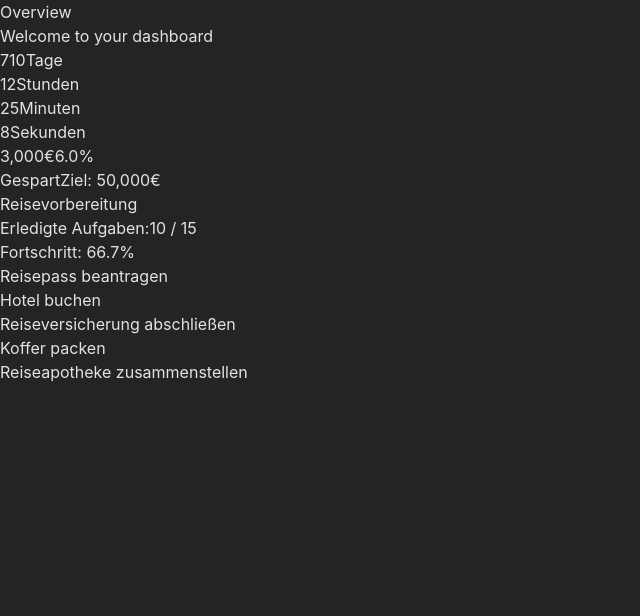
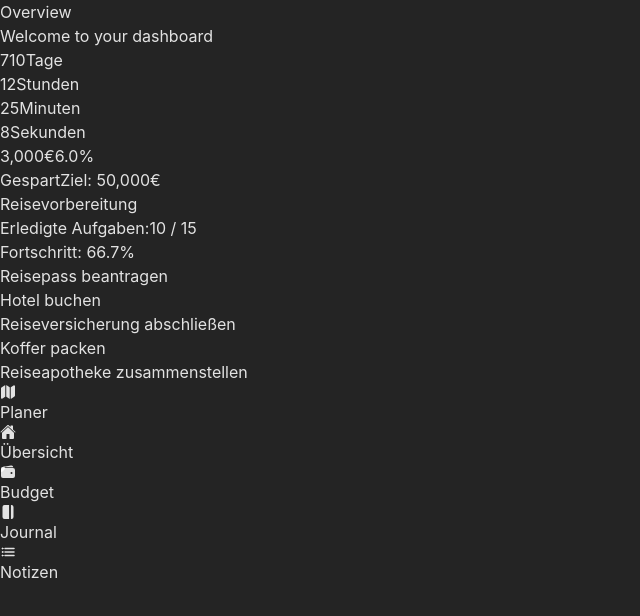
Before and after one commit to Johann-Haslinger/gewinner, a React (Vite) app: page / in a window 1280 px wide. Shown: the top 616 px of the page, without its empty margins (0-640 px from the left). Built offline with nearby package versions, Linux system fonts and the light colour scheme.

Commit message:
feat: implement tab bar

```diff
--- a/package.json
+++ b/package.json
@@ -15,6 +15,7 @@
     "lucide-react": "^0.471.0",
     "react": "^18.3.1",
     "react-dom": "^18.3.1",
+    "react-icons": "^5.4.0",
     "react-router": "^7.1.1",
     "react-router-dom": "^7.1.1",
     "uuid": "^11.0.3"
--- a/src/App.tsx
+++ b/src/App.tsx
@@ -1,16 +1,16 @@
 import { BrowserRouter, Route, Routes } from "react-router";
 import { ThemeColorSwitcher } from "./common/components";
-import { useDisableScrollAndZoom } from "./common/hooks";
+import { useDisableZoomAndScroll } from "./common/hooks";
+import { TabBar } from "./components/navigation";
 import { BudgetTracker, Journal, Notes, NotFound, Overview, TripPlanner } from "./pages";
 
 const App = () => {
-  useDisableScrollAndZoom();
+  useDisableZoomAndScroll();
 
   return (
-    <div>
+    <BrowserRouter>
       <ThemeColorSwitcher />
 
-      <BrowserRouter>
       <Routes>
         <Route path="/" element={<Overview />} />
         <Route path="/journal" element={<Journal />} />
@@ -20,8 +20,9 @@ const App = () => {
 
         <Route path="*" element={<NotFound />} />
       </Routes>
+
+      <TabBar />
     </BrowserRouter>
-    </div>
   );
 };
 
--- a/src/common/components/Header.tsx
+++ b/src/common/components/Header.tsx
@@ -1,7 +1,7 @@
 const Header = ({ title, subtitle }: { title: string; subtitle: string }) => {
   return (
     <div>
-      <div className="text-3xl font-bold mt-8 mb-1 text-black dark:text-white">{title}</div>
+      <div className="text-3xl font-bold mt-12 mb-1 text-black dark:text-white">{title}</div>
       <div className="text-gray-500 mb-4 dark:text-gray-400">{subtitle}</div>
     </div>
   );
--- a/src/common/components/View.tsx
+++ b/src/common/components/View.tsx
@@ -1,7 +1,7 @@
 import { PropsWithChildren } from "react";
 
 const View = ({ children }: PropsWithChildren) => {
-  return <div className="container bg-white dark:bg-black p-4 h-screen overflow-y-scroll pb-40">{children}</div>;
+  return <div data-scrollable className="container bg-white dark:bg-black p-4 h-screen overflow-y-scroll pb-40">{children}</div>;
 };
 
 export default View;
--- a/src/common/hooks/index.ts
+++ b/src/common/hooks/index.ts
@@ -1 +1 @@
-export * from "./useDisableScrollAndZoom";
+export * from "./useDisableZoomAndScroll";
--- a/src/common/hooks/useDisableScrollAndZoom.ts
+++ /dev/null
@@ -1,31 +0,0 @@
-import { useEffect } from "react";
-
-export const useDisableScrollAndZoom = () => {
-  useEffect(() => {
-    // Funktion zum Deaktivieren des Scrollens
-    const preventScroll = () => {
-      // event.preventDefault();
-    };
-
-    // Funktion zum Deaktivieren des Zoomens
-    const preventZoom = (event: WheelEvent | TouchEvent) => {
-      if ((event as WheelEvent).ctrlKey) {
-        event.preventDefault();
-      }
-    };
-
-    // Scroll- und Zoom-Ereignisse blockieren
-    document.addEventListener("wheel", preventScroll, { passive: false });
-    document.addEventListener("touchmove", preventScroll, { passive: false });
-    document.addEventListener("gesturestart", preventZoom as any, { passive: false });
-    document.addEventListener("gesturechange", preventZoom as any, { passive: false });
-
-    // Cleanup: Ereignisse entfernen
-    return () => {
-      document.removeEventListener("wheel", preventScroll);
-      document.removeEventListener("touchmove", preventScroll);
-      document.removeEventListener("gesturestart", preventZoom as any);
-      document.removeEventListener("gesturechange", preventZoom as any);
-    };
-  }, []);
-};
--- /dev/null
+++ b/src/common/hooks/useDisableZoomAndScroll.ts
@@ -0,0 +1,28 @@
+import { useEffect } from "react";
+
+export const useDisableZoomAndScroll = () => {
+  useEffect(() => {
+    const preventZoom = (event: TouchEvent) => {
+      if (event.touches.length > 1) {
+        event.preventDefault();
+      }
+    };
+
+    const preventScroll = (event: TouchEvent) => {
+      const target = event.target as HTMLElement;
+
+      if (target && target.closest('[data-scrollable="true"]')) {
+        return;
+      }
+      event.preventDefault();
+    };
+
+    document.addEventListener("touchstart", preventZoom, { passive: false });
+    document.addEventListener("touchmove", preventScroll, { passive: false });
+
+    return () => {
+      document.removeEventListener("touchstart", preventZoom);
+      document.removeEventListener("touchmove", preventScroll);
+    };
+  }, []);
+};
--- /dev/null
+++ b/src/components/navigation/TabBar.tsx
@@ -0,0 +1,60 @@
+import { IoHome, IoJournal, IoList, IoMap, IoWallet } from "react-icons/io5";
+import { NavLink, useLocation } from "react-router-dom";
+
+const TABS = [
+  {
+    link: "/trip-planner",
+    icon: <IoMap />,
+    title: "Planer",
+  },
+  {
+    link: "/",
+    icon: <IoHome />,
+    title: "Übersicht",
+  },
+  {
+    link: "/budget-tracker",
+    icon: <IoWallet />,
+    title: "Budget",
+  },
+  {
+    link: "/journal",
+    icon: <IoJournal />,
+    title: "Journal",
+  },
+  {
+    link: "/notes",
+    icon: <IoList />,
+    title: "Notizen",
+  },
+];
+
+const TabBar = () => {
+  const location = useLocation();
+
+  const handleTabClick = () => {
+    window.scrollTo(0, 0);
+  };
+
+  return (
+    <div className="md:hidden fixed left-0  pt-4   bg-secondary bg-opacity-80 dark:bg-opacity-60 dark:bg-primary-dark  backdrop-blur-2xl  bottom-0 flex justify-beclassNameeen w-screen">
+      {TABS.map((tab, idx) => {
+        return (
+          <NavLink
+            className={`w-full  pb-7 ${
+              location.pathname === tab.link ? "text-blue-600" : "text-[#aeaeae] dark:text-[#727272]"
+            }`}
+            onClick={handleTabClick}
+            key={idx}
+            to={tab.link}
+          >
+            <div className="pb-0.5 flex justify-center text-[1.6rem]"> {tab.icon}</div>
+            <p className=" text-[0.6rem] text-center">{tab.title}</p>
+          </NavLink>
+        );
+      })}
+    </div>
+  );
+};
+
+export default TabBar;
--- /dev/null
+++ b/src/components/navigation/index.tsx
@@ -0,0 +1 @@
+export { default as TabBar } from "./TabBar";
--- a/src/index.css
+++ b/src/index.css
@@ -13,6 +13,15 @@
   -moz-osx-font-smoothing: grayscale;
 }
 
+* {
+  user-select: none;
+  scrollbar-width: none;
+}
+
+*::-webkit-scrollbar {
+  display: none;
+}
+
 @tailwind base;
 @tailwind components;
 @tailwind utilities;
```
Also changed, not shown: 1 other file (tests, documents, lock files or other folders). Lines whose indentation alone changed are shown as unchanged.
